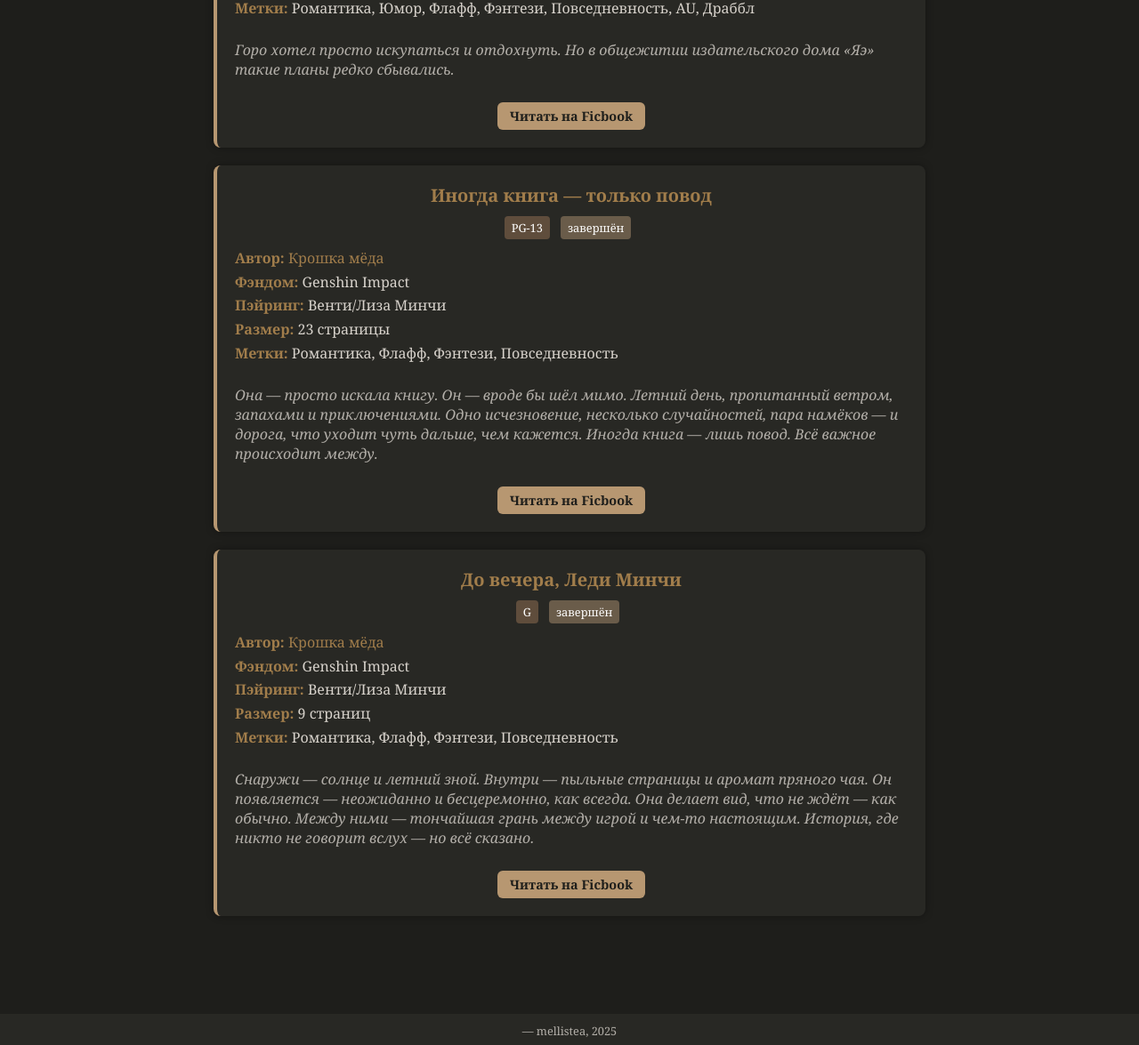
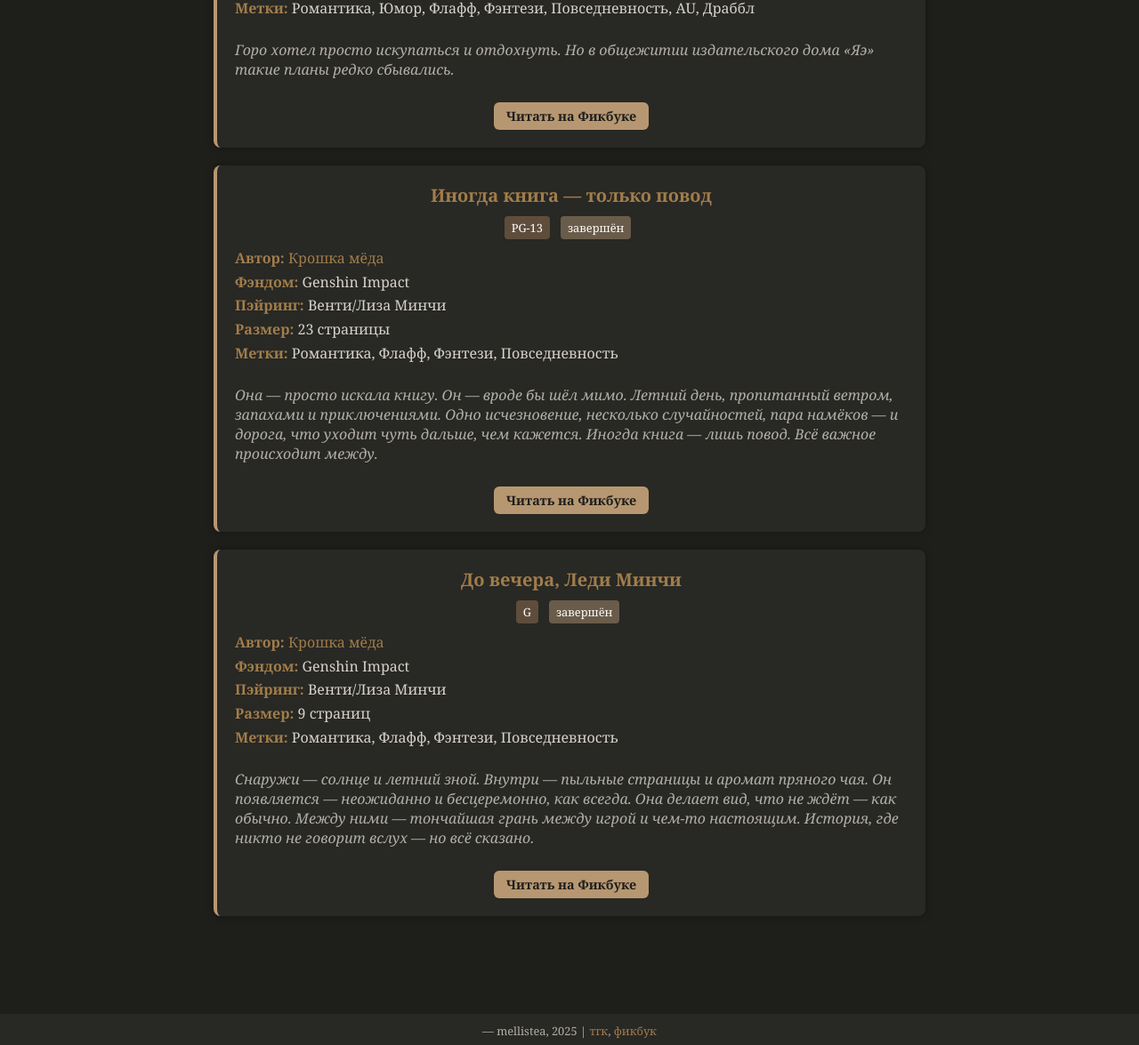
Before and after one commit to mellistea/mellistea.github.io, a Jekyll site: the page built from index.html, in a window 1280 px wide. Shown: the part 414-1589 px from the top of the page at 89% size. Built offline with Jekyll 4.4.1, drawn with Linux system fonts in a browser that asks for light colours.

Commit message:
Auto-deploy Jekyll site

```diff
--- a/_layouts/default.html
+++ b/_layouts/default.html
@@ -14,7 +14,7 @@
     {{ content }}
   </main>
   <footer>
-    — mellistea, {{ "now" | date: "%Y" }}
+    — mellistea, {{ "now" | date: "%Y" }} | <a href="https://t.me/mellistea_room" target="_blank">тгк</a>, <a href="https://ficbook.net/authors/01960589-0983-7c59-afb3-fa4605ffe9b7" target="_blank">фикбук</a>
   </footer>
 </body>
 </html>
--- a/_layouts/story.html
+++ b/_layouts/story.html
@@ -72,7 +72,7 @@ layout: default
 
         {% if page.ficbook_link %}
           <div class="ficbook-button-wrapper">
-            <a href="{{ page.ficbook_link }}" class="ficbook-button" target="_blank" rel="noopener">Читать на Ficbook</a>
+            <a href="{{ page.ficbook_link }}" class="ficbook-button" target="_blank" rel="noopener">Читать на Фикбуке</a>
           </div>
         {% endif %}
     </div>
--- a/index.html
+++ b/index.html
@@ -50,7 +50,7 @@ layout: default
 
       {% if post.ficbook_link %}
         <div class="ficbook-button-wrapper">
-          <a href="{{ post.ficbook_link }}" class="ficbook-button" target="_blank" rel="noopener">Читать на Ficbook</a>
+          <a href="{{ post.ficbook_link }}" class="ficbook-button" target="_blank" rel="noopener">Читать на Фикбуке</a>
         </div>
       {% endif %}
     </div>
```
